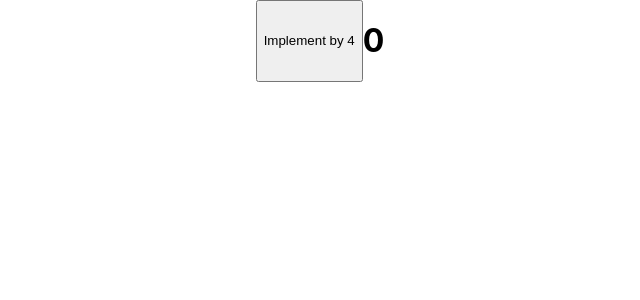
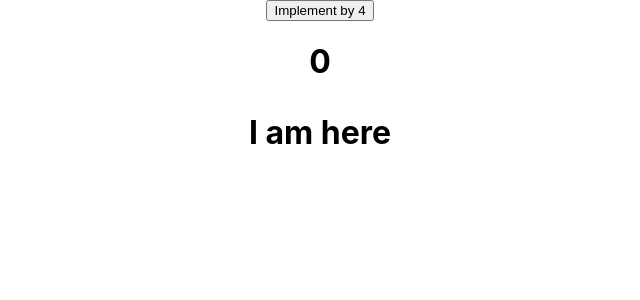
Before and after one commit to cornets28/react-state-deeepen, a React (Create React App) app: page / in a window 1280 px wide. Shown: the top 300 px of the page, without its empty margins (320-960 px from the left). Built offline with nearby package versions, Linux system fonts and the light colour scheme.

Commit message:
Review the useReducer hook

```diff
--- a/src/App.js
+++ b/src/App.js
@@ -1,11 +1,13 @@
 import logo from './logo.svg';
 import './App.css';
-import UseStateHook from './UseStateHook'
+import UseStateHook from './UseStateHook';
+import UseReducerHook from './UseReducerHook';
 
 function App() {
   return (
     <div className="App">
-      <UseStateHook />
+      {/* <UseStateHook />  */}
+      <UseReducerHook />
     </div>
   );
 }
--- /dev/null
+++ b/src/UseReducerHook.js
@@ -0,0 +1,39 @@
+import { type } from "@testing-library/user-event/dist/type";
+import React, { useReducer } from "react";
+
+
+const reducerFunc = (state, action) => {
+    switch (action.type) {
+        case "INCREMENTBY4":
+            return { counterBy4: state.counterBy4 + 4, showText: state.showText }
+        case "toggleShowtext":
+            return { counterBy4: state.counterBy4, showText: !state.showText }
+        default:
+            return state
+    }
+}
+
+const UseReducerHook = () => {
+    const [state, dispatch] = useReducer(reducerFunc, { counterBy4: 0, showText: true })
+
+    return (
+        <div style={{justifyContent: 'center' }}>
+            <div style={{ display: "flex", justifyContent: 'center' }} >
+            <button onClick={() => {
+                dispatch({ type: "INCREMENTBY4" })
+                dispatch({ type: "toggleShowtext" })
+            }}
+
+            >Implement by 4</button>
+            </div>
+
+            <h1>{state.counterBy4}</h1>
+            <h1>
+                {state.showText && <p>I am here</p>}
+            </h1>
+
+        </div >
+    )
+}
+
+export default UseReducerHook
```
